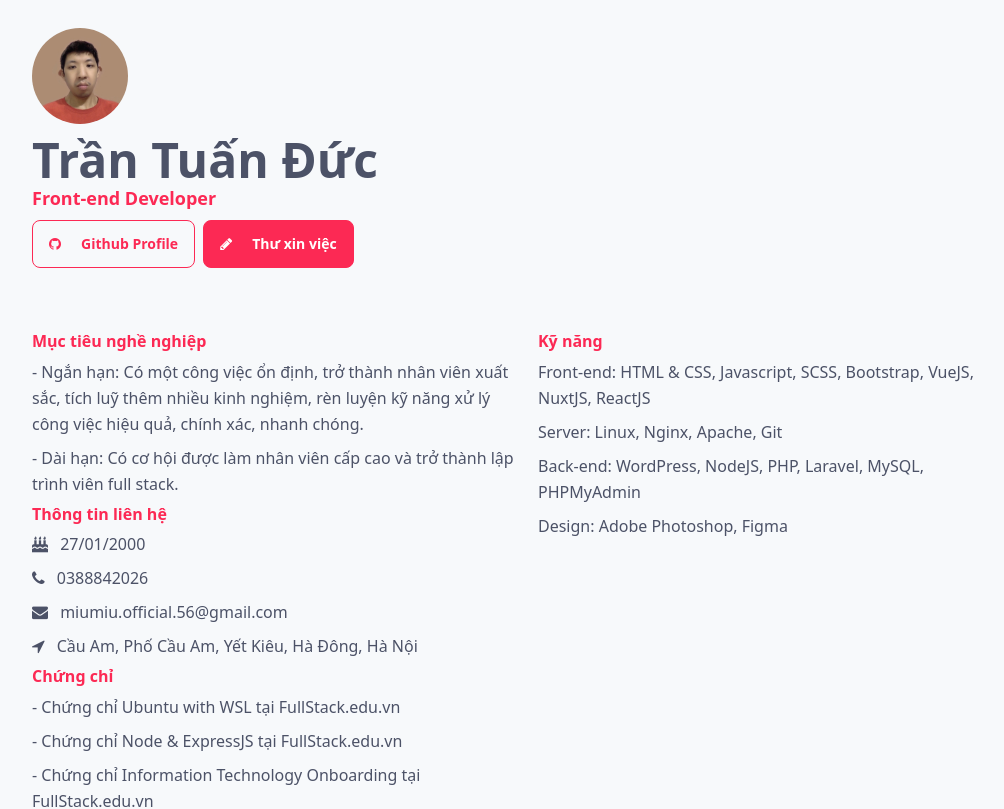
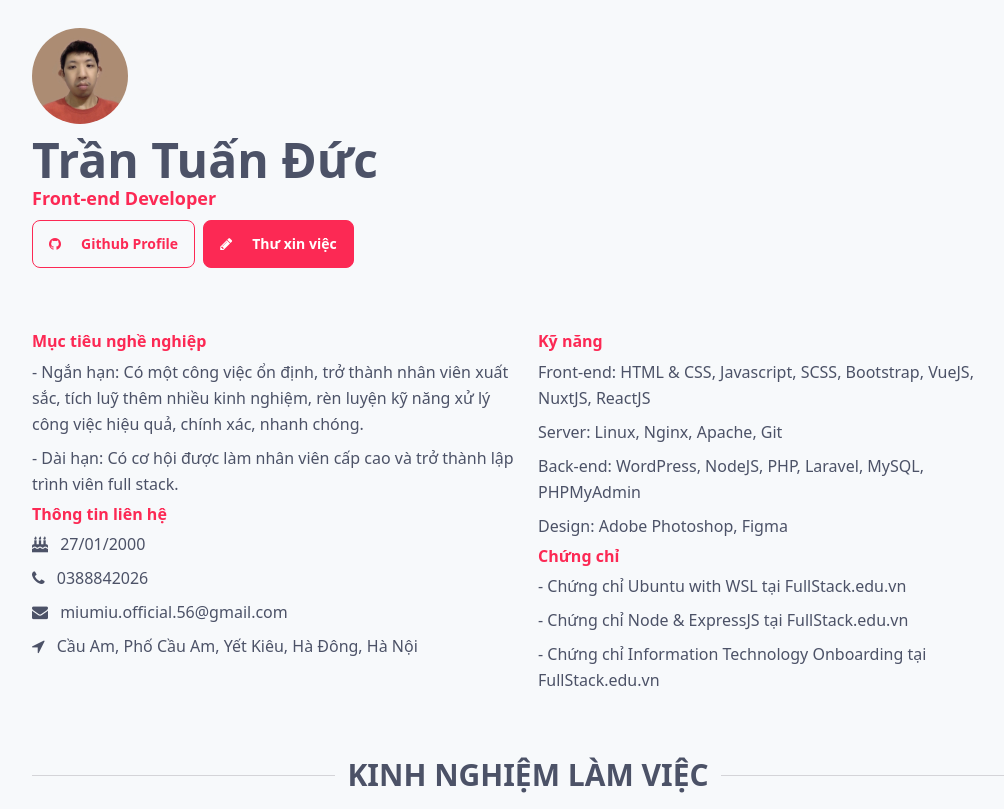
Before and after one commit to tuanductran/cv, a Vue app: page / in a window 1280 px wide. Shown: the top 809 px of the page, without its empty margins (112-1116 px from the left). Built offline with nearby package versions, Linux system fonts and the light colour scheme.

Commit message:
Update index.vue

```diff
--- a/src/views/About/index.vue
+++ b/src/views/About/index.vue
@@ -64,13 +64,6 @@
                     <i class="fa fa-location-arrow mr-2" /> {{ contactinfo_address }}
                   </a>
                </p>
-               <!-- Certificate -->
-               <h2 class="text-main-color font-bold mb-2">
-                  Chứng chỉ
-               </h2>
-               <p class="leading-relaxed mb-2 last:mb-0 text-color-body dark:text-white" v-for="certification, k in about.certification" :key="`certification-${ k }`">
-                  {{ certification }}
-               </p>
             </div>
             <div>
             <!-- Skills -->
@@ -87,6 +80,13 @@
                      <!-- End Single skill -->
                </template>
                <!-- End skills list -->
+               <!-- Certificate -->
+               <h2 class="text-main-color font-bold mb-2">
+                  Chứng chỉ
+               </h2>
+               <p class="leading-relaxed mb-2 last:mb-0 text-color-body dark:text-white" v-for="certification, k in about.certification" :key="`certification-${ k }`">
+                  {{ certification }}
+               </p>
             </div>
          </div>
    </section>
```
